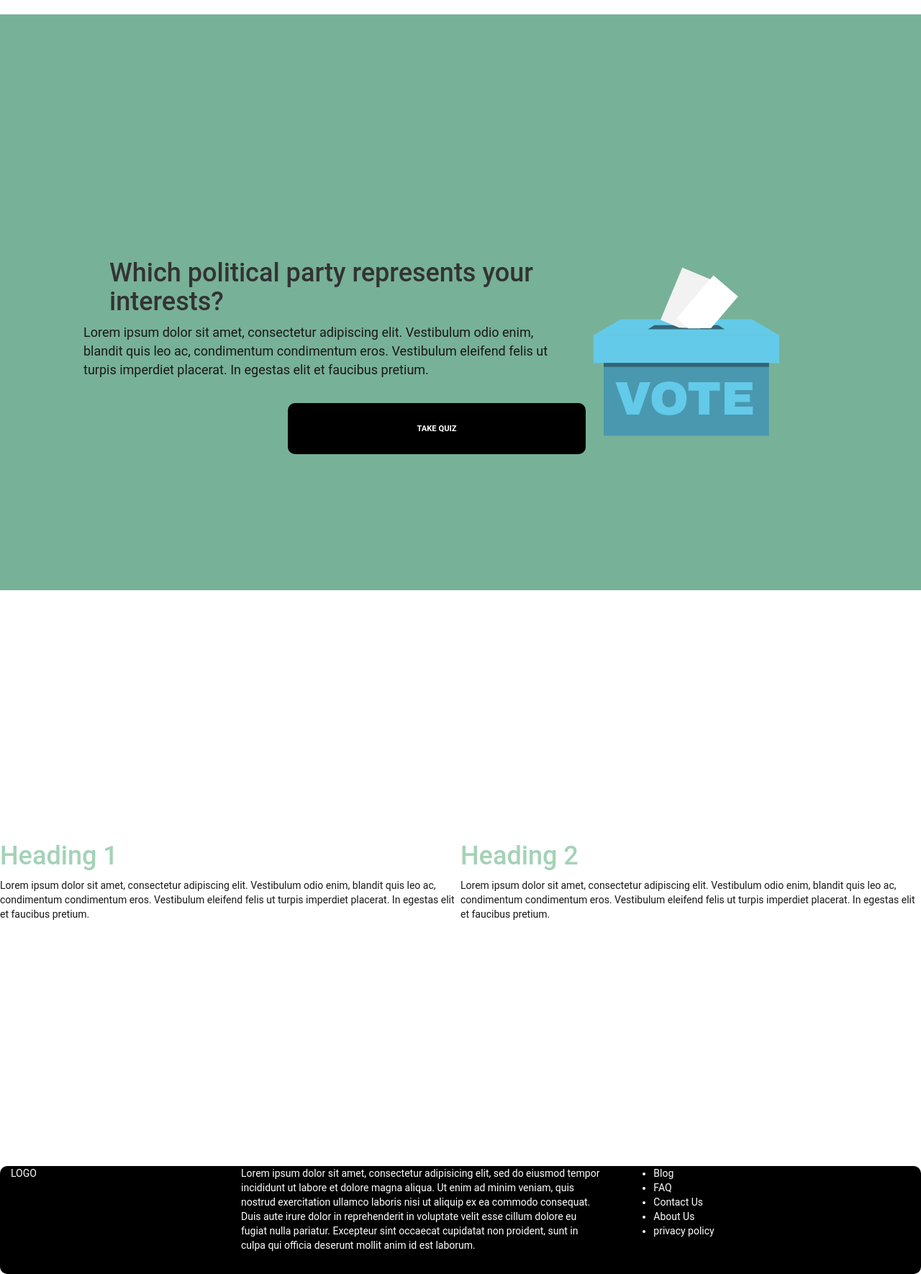
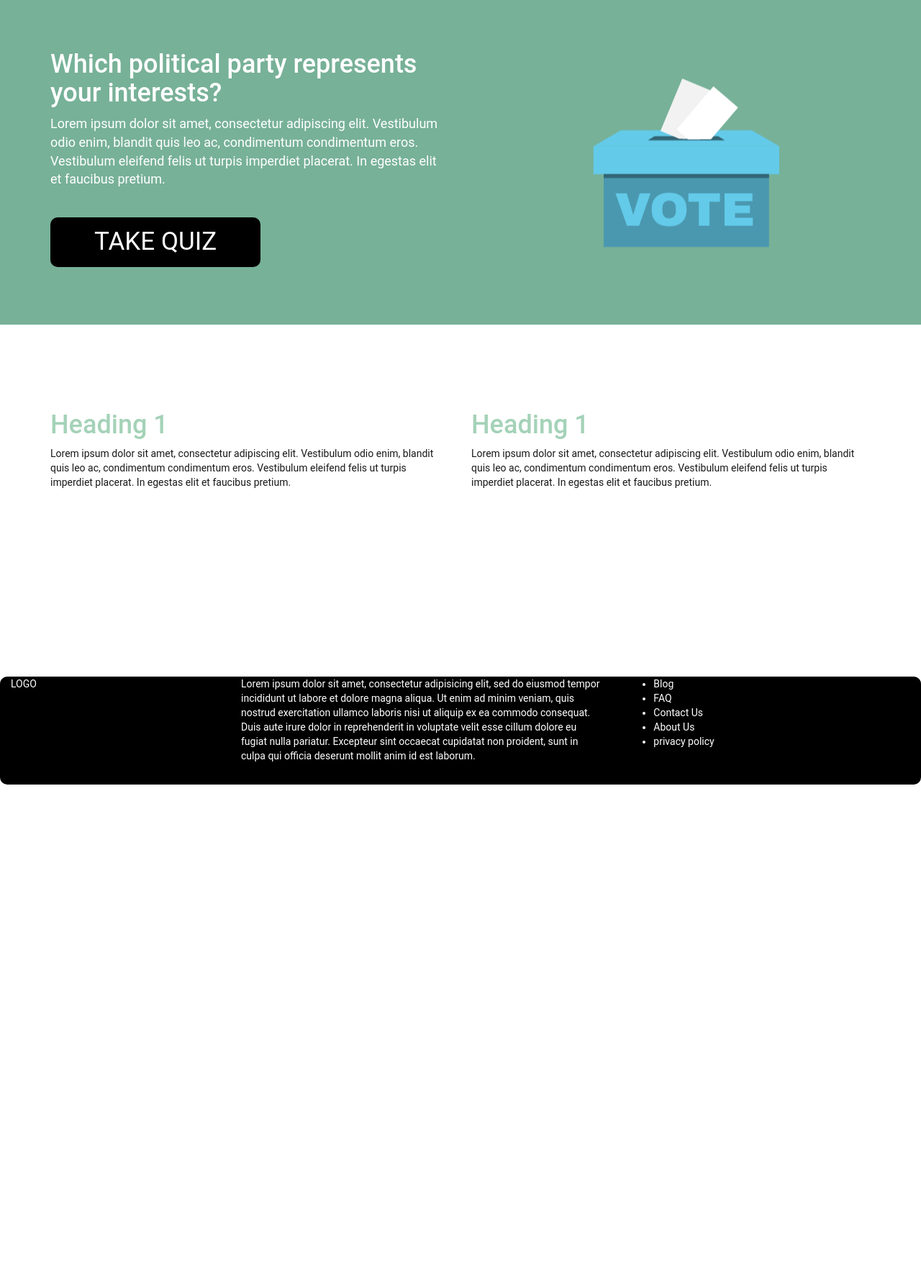
Before and after one commit to team-ace-hng/voting-assistant, a PHP site: page /home.php in a window 1280 px wide. Shown: the part 72-1842 px from the top of the page at 72% size. After the commit the page ends 1162 px from the top, so only its background shows below. Run offline with PHP 8.4, Linux system fonts and the light colour scheme.

Commit message:
home page modified

```diff
--- a/css/main.css
+++ b/css/main.css
@@ -36,7 +36,9 @@
     padding-right: 30px;
     font-size: 30px;
 }
-
+.navbar {
+    margin-bottom: 0px;
+}
 section {
     height: 490px;
     background-color: #ccc;
@@ -92,16 +94,18 @@ div.img-wrapper {
     right: 0;
 }
 
-.top {
-    width: 70%;
-    -ms-flex-preferred-size: 100%;
-    flex-basis: 100%;
-    padding: 0 2em;
-    text-align: left;
+.main {
+    background-color: #77b198;
+    color: white;
+    padding: 50px 0;
+    background-image: url(../assets/vote.png);
+    background-size: inherit;
+    background-position: right;
+    background-repeat: no-repeat;
 }
-
 .top.text {
     font-size: 18px;
+    color: white;
 }
 
 .top-div,
@@ -117,23 +121,23 @@ div.img-wrapper {
     height: 100vh;
 }
 
+.article {
+    margin-top: 100px;
+    margin-bottom: 100px;
+}
+
 #top {
     padding: 40vh 0 40vh 10vh;
 }
 
 .btn {
-    height: 71px;
-    width: 414px;
-    font-size: 0.8em;
-    display: inline-block;
-    padding: .7em 2.5em;
+    font-size: 2.5em;
     color: white;
-    font-weight: 600;
     text-decoration: none;
     border-radius: 10px;
     background-color: black;
-    margin: 3vh 40vh;
-    align-items: center;
+    margin: 30px 0;
+    padding: 10px 60px;
 }
 
 .content {
@@ -234,7 +238,6 @@ p {
     background-color: inherit;
 }
 
-
 /******************/
 /*                */
 /*                */
--- a/home.php
+++ b/home.php
@@ -1,25 +1,34 @@
 <?php
   include "header.php";
 ?>
-    <div class="top-div">
-      <div id="top">
-        <h1 class="top">Which political party represents your interests?</h1>
+<!-- main -->
+<div class="container-fluid main">
+  <div class="container">
+    <div class="row">
+      <div class="col-md-6">
+        <h1>Which political party represents your interests?</h1>
         <p class="top text">Lorem ipsum dolor sit amet, consectetur adipiscing elit. Vestibulum odio enim, blandit quis leo ac, condimentum condimentum eros. Vestibulum eleifend felis ut turpis imperdiet placerat. In egestas elit et faucibus pretium.</p>
-        <button name="submit" type="submit" value="submit" class="btn">TAKE QUIZ</button>
+        <button name="submit" type="submit" value="submit" class="btn btn-lg">TAKE QUIZ</button>
       </div>
-        <div class="img-wrapper"><img src="./assets/vote.png" alt="where is my image" width="auto" height="auto"></div>
-
+      <div class="col-md-6">
+        <!-- <img src="./assets/vote.png" alt="where is my image" width="auto" height="auto"> -->
+      </div>
     </div>
-    <div class="middle-div">
-      <div >
+  </div>
+</div>
+<!-- end main -->
+<div class="container article">
+  <div class="row">
+    <div class="col-md-6">
         <h1 class="content">Heading 1</h1>
         <p>Lorem ipsum dolor sit amet, consectetur adipiscing elit. Vestibulum odio enim, blandit quis leo ac, condimentum condimentum eros. Vestibulum eleifend felis ut turpis imperdiet placerat. In egestas elit et faucibus pretium.</p>
-      </div>
-      <div>
-        <h1 class="content">Heading 2</h1>
+    </div>
+    <div class="col-md-6">
+        <h1 class="content">Heading 1</h1>
         <p>Lorem ipsum dolor sit amet, consectetur adipiscing elit. Vestibulum odio enim, blandit quis leo ac, condimentum condimentum eros. Vestibulum eleifend felis ut turpis imperdiet placerat. In egestas elit et faucibus pretium.</p>
-      </div>
     </div>
+
+  </div>
 
     <?php include ('footer.php'); ?>
 </body>
```
